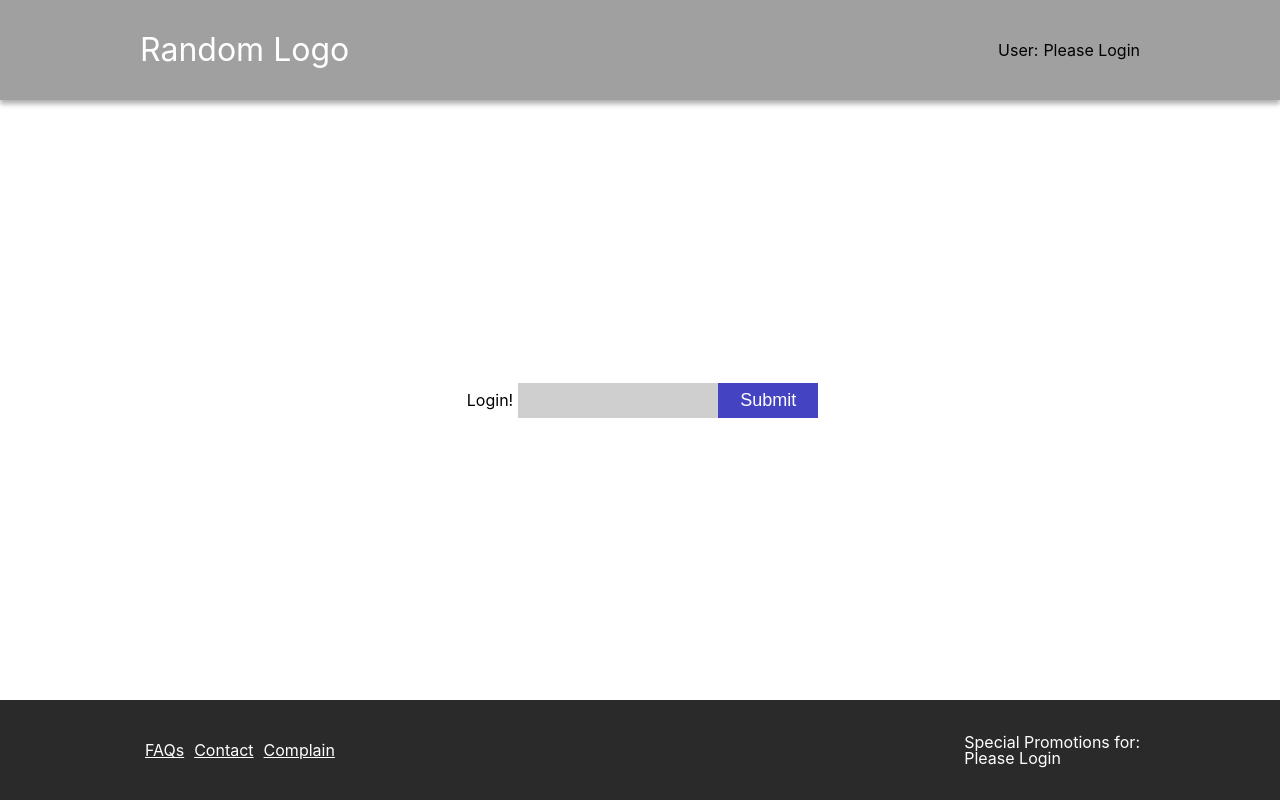
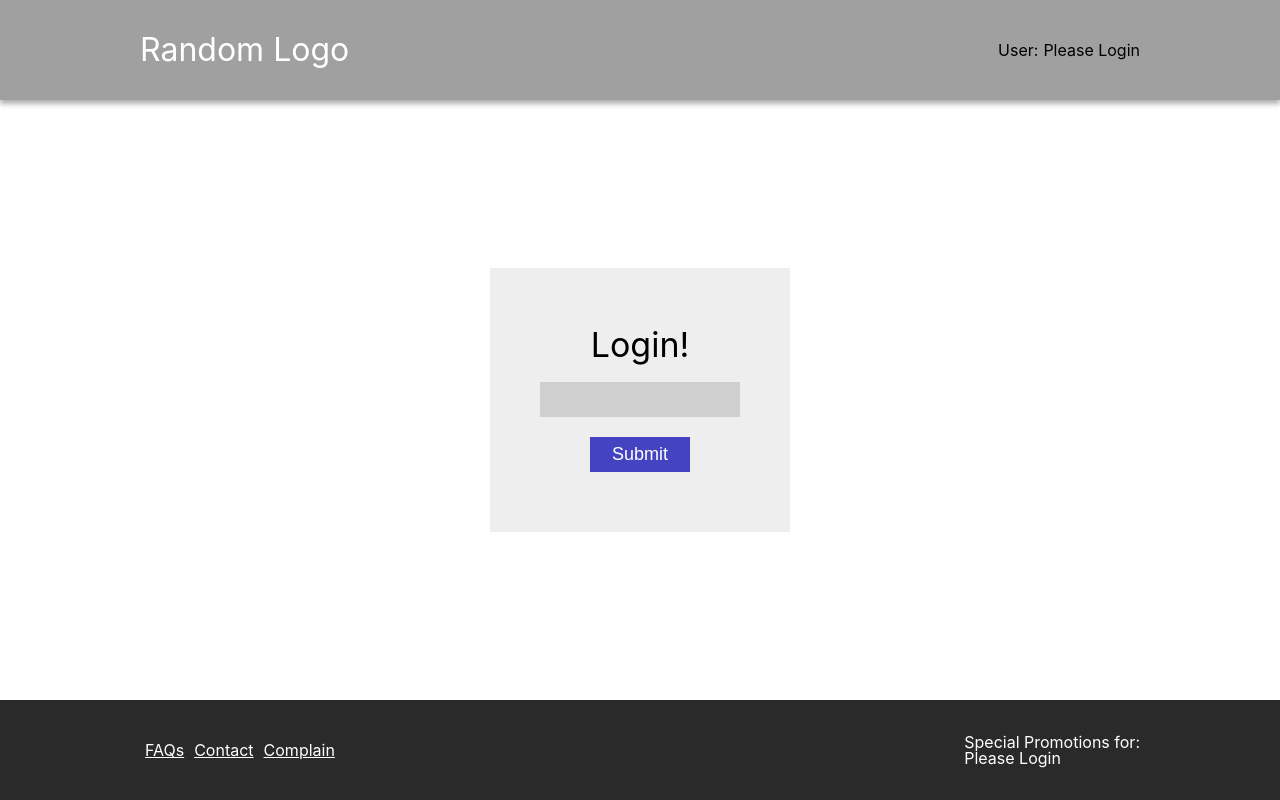
Before and after one commit to joshborup/redux-wpx9, a React (Create React App) app: page / in a window 1280 px wide. Built offline with nearby package versions, Linux system fonts and the light colour scheme.

Commit message:
updated css

```diff
--- a/src/App.css
+++ b/src/App.css
@@ -75,6 +75,24 @@ input {
 	justify-content: center;
 	align-items: center;
 }
+
+.login-container > div {
+	display: flex;
+	justify-content: center;
+	align-items: center;
+	flex-direction: column;
+}
+
+.login-container > div > * + * {
+	margin: 10px 0;
+}
+
 h1 {
-	margin: 0 5px;
+	margin: 10px 5px;
+	font-size: 34px;
 }
+
+.login-container > div {
+	background-color: rgb(238, 238, 238);
+	padding: 50px;
+}
--- a/src/components/Content/Content.js
+++ b/src/components/Content/Content.js
@@ -10,6 +10,7 @@ class Content extends Component {
 		return (
 			<div className="content">
 				<div className="d-c">
+					<div className="login-container">
 						{user ? (
 							<div>
 								{`${user} is super cool`}
@@ -18,6 +19,7 @@ class Content extends Component {
 						) : (
 							<Login login={loginUser} />
 						)}
+					</div>
 				</div>
 			</div>
 		);
```
Lines whose indentation alone changed are shown as unchanged.
